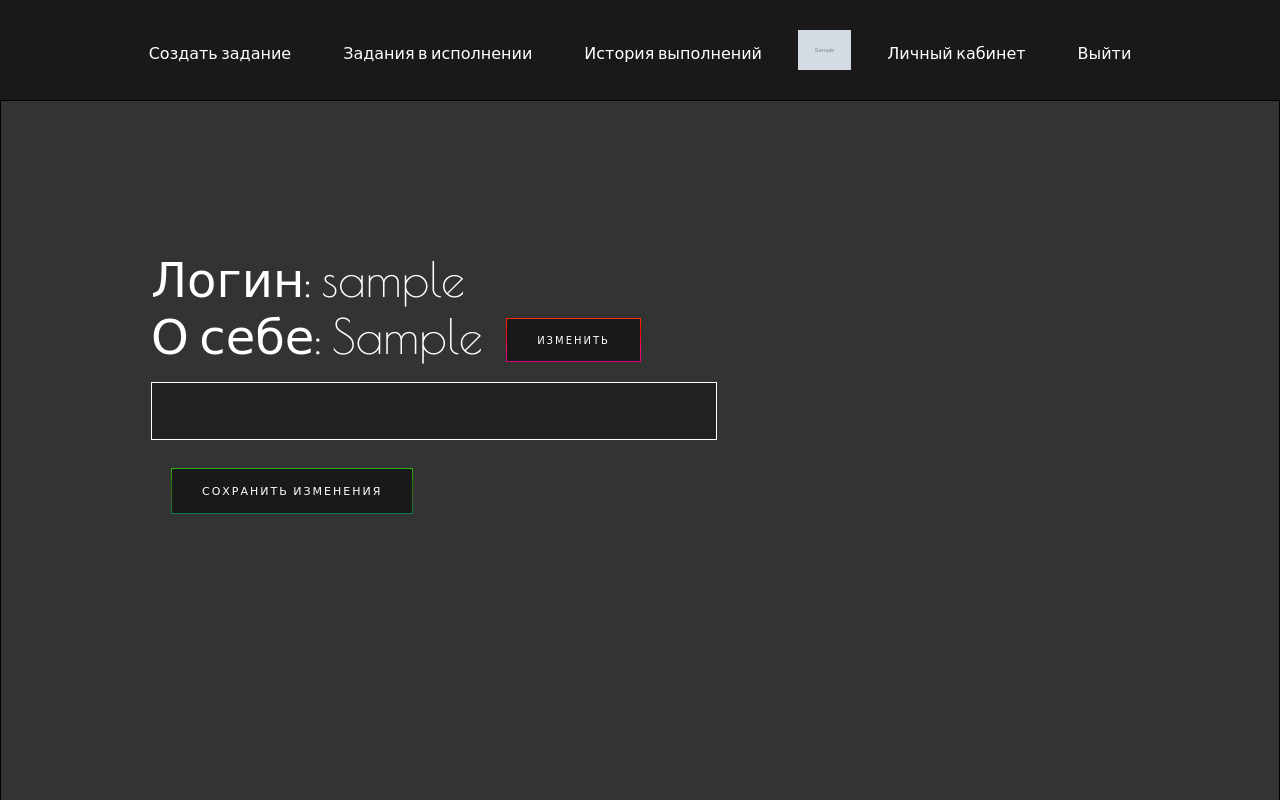
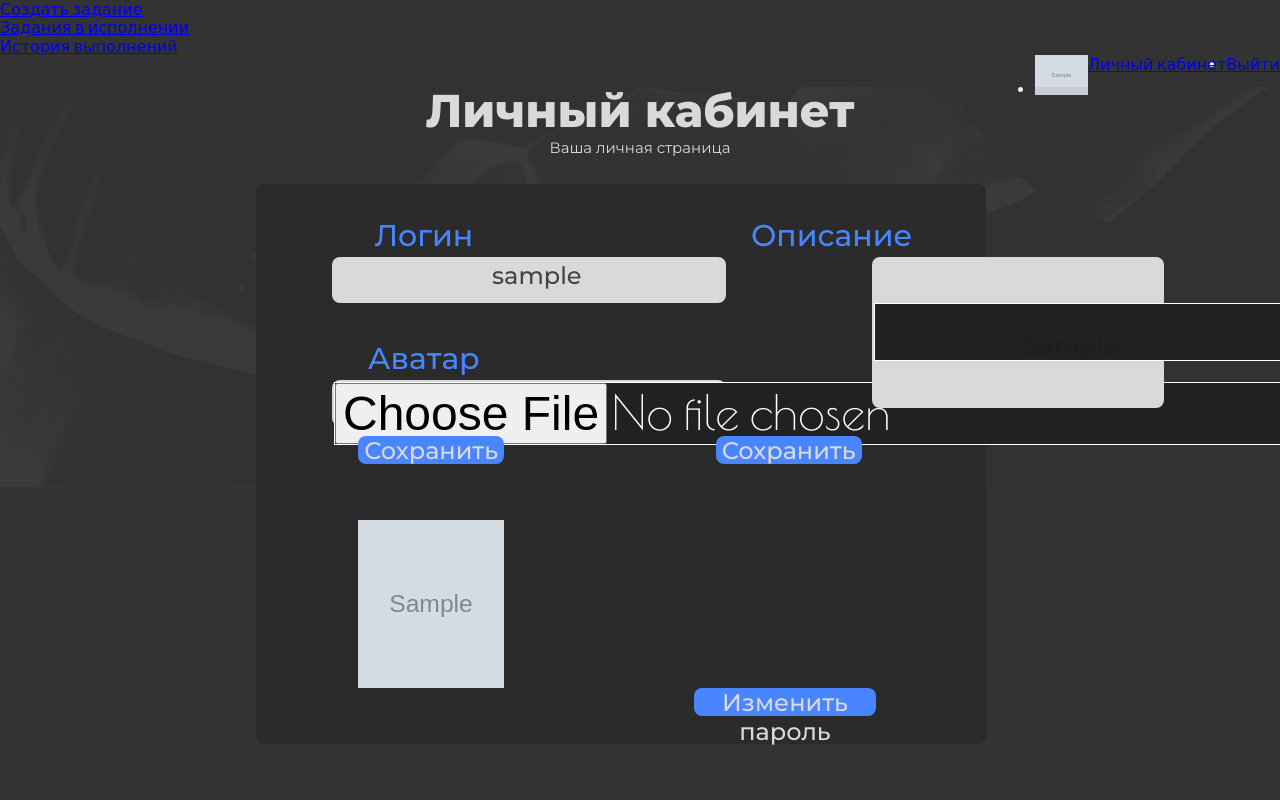
Before and after one commit to EgorElushov/AutomatedTaskDeliveryService, a Django app: page /lk/1/ in a window 1280 px wide. Run offline with Django 4.2, Linux system fonts and the light colour scheme; a user stored in the database is signed in; tables that the repository leaves empty hold one stand-in row (values such as "Sample post"); grey boxes marked "Sample" are stand-in pictures; some libraries are stand-ins or nearby versions.

Commit message:
add lk page

```diff
--- a/ServerPart/templates/lk.html
+++ b/ServerPart/templates/lk.html
@@ -1,5 +1,5 @@
 <!DOCTYPE html>
-<html lang="en">
+<html lang="english">
 <head>
     <script>
         function disp(form) {
@@ -10,106 +10,170 @@
             }
         }
     </script>
+    <title>Личный кабинет</title>
+    <meta name="viewport" content="width=device-width, initial-scale=1.0"/>
+    <meta charset="utf-8"/>
+    <meta property="twitter:card" content="summary_large_image"/>
     <style>
-       .layer { overflow: scroll; /* Добавляем полосы прокрутки */
- width: 100%; /* Ширина блока */
- height: 100%; /* Высота блока */
- padding: 150px; /* Поля вокруг текста */
- border: solid 1px black; /* Параметры рамки */
+        html {
+            line-height: 1.15;
+        }
+        body {
+            margin: 0;
+        }
+        * {
+            box-sizing: border-box;
+            border-width: 0;
+            border-style: solid;
+        }
+        button {
+            background-color: transparent;
+        }
+        body {
+            font-weight: 400;
+            font-style: normal;
+            text-decoration: none;
+            text-transform: none;
+            letter-spacing: normal;
+            line-height: 1.15;
+            color: var(--dl-color-gray-black);
+            background-color: var(--dl-color-gray-white);
+
         }
     </style>
-    <meta charset="UTF-8">
-    <meta name="viewport"
-          content="width=device-width, user-scalable=no, initial-scale=1.0, maximum-scale=1.0, minimum-scale=1.0">
-    <meta http-equiv="X-UA-Compatible" content="ie=edge">
-    <title>Voting create</title>
-    <script
-  src="https://code.jquery.com/jquery-3.4.1.min.js"
-  integrity="sha256-CSXorXvZcTkaix6Yvo6HppcZGetbYMGWSFlBw8HfCJo="
-  crossorigin="anonymous"></script>
-    <script src="https://cdnjs.cloudflare.com/ajax/libs/axios/0.19.1/axios.js"></script>
-    <style>
-        #input-container {
-            display: flex;
-            flex-direction: column;
-            max-width: 400px;
-        }
-    </style>
+    <link
+            rel="stylesheet"
+            href="https://fonts.googleapis.com/css2?family=Inter:wght@100;200;300;400;500;600;700;800;900&amp;display=swap"
+            data-tag="font"
+    />
+    <link
+            rel="stylesheet"
+            href="https://fonts.googleapis.com/css2?family=Nunito+Sans:ital,wght@0,200;0,300;0,400;0,500;0,600;0,700;0,800;0,900;1,200;1,300;1,400;1,500;1,600;1,700;1,800;1,900&amp;display=swap"
+            data-tag="font"
+    />
+    <link
+            rel="stylesheet"
+            href="https://fonts.googleapis.com/css2?family=Montserrat:ital,wght@0,100;0,200;0,300;0,400;0,500;0,600;0,700;0,800;0,900;1,100;1,200;1,300;1,400;1,500;1,600;1,700;1,800;1,900&amp;display=swap"
+            data-tag="font"
+    />
     {% load static %}
-    <link href="https://fonts.googleapis.com/css?family=Poiret+One&display=swap" rel="stylesheet">
-    <link rel="stylesheet" href="{% static 'css/basic-css.css' %}">
-    <link href="https://fonts.googleapis.com/css?family=Montserrat+Alternates&display=swap" rel="stylesheet">
-      <link rel="stylesheet" href="{% static 'css/time_style.css'%}" />
+    <link rel="stylesheet" href="{% static 'css/key.css' %}">
+    <link rel="stylesheet" href="{% static 'css/lk.css' %}">
 </head>
 <body>
-
 {% include "menu.html" %}
-<div class="layer">
-<label>Логин: {{login}}</label><br>
-<label>О себе: {{info}}</label>
-<input value="Изменить" type="button" class="button-container"  style=" font-size: 10px; top: -10px" onclick="disp(document.getElementById('info'))" />
+<div>
+    <link href="./frame2.css" rel="stylesheet"/>
+    <div class="container">
+        <div class="group-1">
+            <img
+                    src="{% static 'img/main.png' %}"
+                    alt="main"
+                    class="picture"
+            />
+        </div>
+        <span class="title-text"><span>Личный кабинет</span></span>
+        <span class="lower-title-text">
+            <span>Ваша личная страница</span>
+          </span>
+        <div class="lk-container">
+            <div>
+                <span class="login-text"><span>Логин</span></span>
+                <div class="login-field">
+                    <div class="fieldWrapper">
+                        {{ form.csrfmiddlewaretoken }}
+                    </div>
+                    <div>
+                        <div class="text-field-1">
+                            <div class="fieldWrapper">
+                                <span class="loginfield-text">{{ login }}</span>
+                            </div>
+                        </div>
+                    </div>
+                </div>
+                <form enctype="multipart/form-data" method="post">
+                    {% csrf_token %}
+                    <span class="avatar-text"><span>Аватар</span></span>
+                    <div class="avatar-field">
+                        <table align="center" cellpadding="10">
+                            <td>{{ ImgForm.image }}</td>
+                        </table>
+                    </div>
+                    <div class="button-one">
+                        <button type="submit" class="button-text">Сохранить</button>
+                    </div>
+                </form>
+                <div class="avatar-box">
+                    <img src="{{ avatar.img.url }}" border="0" height=100% width=100%>
+                </div>
+                <span class="description-text"><span>Описание</span></span>
+                <form method="POST">
+                    <div class="description-box">
+                        {% csrf_token %}
+                        <table align="center" cellpadding="10">
+                            <div class="comment">
+                                <tr>
+                                    <td>{{ form_info.info }}</td>
+                                </tr>
+                            </div>
+                        </table>
+                        <span class="descriptionbox-text">{{ info }}</span>
+                    </div>
+                    <div class="button-two">
+                        <button type="submit" class="button-text">Сохранить</button>
+                    </div>
+                </form>
+                <div class="button-three">
+                    <button type="submit" class="button-text" onclick="disp(document.getElementById('pass'))">Изменить
+                        пароль
+                    </button>
+                </div>
 
                 <form method="POST">
+                    <div id="pass" title="Смена пароля" class="passwords-box" style="display: none;">
                         {% csrf_token %}
-        <div class = comment
-             data-title = "Расскажите о себе!">
-             {{form_info.info}}
-        </div>
-        <br><br>
-        <input type="submit" class=button-container-green style=" font-size: 11px;" value="Сохранить изменения">
-    </form>
-</div>
-<br>
-<div id="avatar_upload">
-    <form enctype="multipart/form-data" method="post">
-        {% csrf_token %}
-        <label>Ваша аватарка:</label>
-        <br><br>
-        {{ImgForm.image}}
-        <br><br>
-        <input type="submit" class=button-container-green value="Сохранить" style=" font-size: 11px;"></input>
-    </form>
-</div>
-<br>
+                        <table align="center">
+                            <tr>
+                                <th>
+                                    <span class="password-text">Старый пароль:</span>
+                                </th>
 
-<input value="Изменить пароль" type="button" class="button-container" style=" font-size: 11px;" onclick="disp(document.getElementById('pass'))" />
-<div id="pass" title="Смена пароля" style="display: none;">
-    <form method="POST" >
-        {% csrf_token %}
-       <table width="100%" height="100%">
-        <tr style=" font-size: 22pt;">
-            <th>Старый пароль:</th>
-
-            <th>Новый пароль:</th>
-
-            <th>Новый пароль еще разок:</th>
                             </tr>
                             <tr>
-            <th><br></th>
-            <th><br></th>
-            <th><br></th>
+                                <th>
+                                    {{ form_pass.old_pass }}
+                                </th>
                             </tr>
                             <tr>
-           <th>{{ form_pass.old_pass }}</th>
-           <th>{{ form_pass.new_pass }}</th>
-           <th> {{ form_pass.new_pass_rep }}</th>
+                                <th>
+                                    <span class="password-text">Новый пароль:</span>
+                                </th>
                             </tr>
                             <tr>
-            <th><br></th>
-            <th><br></th>
-            <th><br></th>
+                                <th>
+                                    {{ form_pass.new_pass }}
+                                </th>
                             </tr>
                             <tr>
-            <th></th>
-            <th><input type="submit"  class="button-container-green" style=" font-size: 11px;" value="Cохрнаить изменения"></th>
-            <th></th>
+                                <th>
+                                    <span class="password-text">Ещё раз:</span>
+                                </th>
+                            </tr>
+                            <tr>
+                                <th>
+                                    {{ form_pass.new_pass_rep }}
+                                </th>
                             </tr>
                         </table>
+                        <div class="button-four">
+                            <button type="submit" class="button-text">Сохранить</button>
+                        </div>
+                    </div>
                 </form>
             </div>
         </div>
-{{message}}
-
-
+    </div>
+</div>
+{{ message }}
 </body>
 </html>
--- /dev/null
+++ b/static/css/lk.css
@@ -0,0 +1,287 @@
+.lk-container {
+    top: 23%;
+    left: 20%;
+    width: 57%;
+    height: 70%;
+    display: flex;
+    position: absolute;
+    align-items: flex-start;
+    flex-shrink: 1;
+    border-radius: 8px;
+    background-color: rgba(43, 43, 43, 1);
+}
+
+.group-1 {
+  top: 87px;
+  width: 100%;
+  height: 100%;
+  display: flex;
+  position: absolute;
+  align-items: flex-start;
+  flex-shrink: 1;
+}
+
+.picture {
+  top: 0px;
+  left: 0px;
+  width: 100%;
+  height: 50%;
+  position: absolute;
+}
+.title-text {
+    top: 10%;
+    color: rgba(217, 217, 217, 1);
+    width: 100%;
+    height: auto;
+    position: absolute;
+    font-size: 46px;
+    font-style: ExtraBold;
+    text-align: center;
+    font-family: Montserrat;
+    font-weight: 800;
+    line-height: 134%;
+    font-stretch: normal;
+    text-decoration: none;
+}
+
+.lower-title-text {
+    top: 17%;
+    color: rgba(217, 217, 217, 1);
+    width: 100%;
+    height: auto;
+    position: absolute;
+    font-size: 15px;
+    font-style: Regular;
+    text-align: center;
+    font-family: Montserrat;
+    font-weight: 400;
+    line-height: 158%;
+    font-stretch: normal;
+    text-decoration: none;
+}
+
+.description-box {
+    top: 13%;
+    left: 616px;
+    width: 40%;
+    height: 27%;
+    display: flex;
+    position: absolute;
+    align-items: flex-start;
+    flex-shrink: 1;
+    border-radius: 8px;
+    background-color: rgba(217, 217, 217, 1);
+}
+
+.description-text {
+    top: 5%;
+    left: 63%;
+    color: rgba(73, 133, 255, 1);
+    width: 232px;
+    height: auto;
+    position: absolute;
+    font-size: 30px;
+    font-style: Medium;
+    text-align: center;
+    font-family: Montserrat;
+    font-weight: 500;
+    line-height: 158.46999883651733%;
+    font-stretch: normal;
+    text-decoration: none;
+}
+
+.descriptionbox-text {
+    top: 50%;
+    left: 25%;
+    color: rgba(30, 30, 30, 0.800000011920929);
+    width: 252px;
+    height: auto;
+    position: absolute;
+    font-size: 24px;
+    font-style: Medium;
+    text-align: center;
+    font-family: Montserrat;
+    font-weight: 500;
+    line-height: normal;
+    font-stretch: normal;
+    text-decoration: none;
+}
+
+.login-field {
+    top: 13%;
+    left: 76.00004577636719px;
+    width: 394px;
+    height: 46px;
+    display: flex;
+    position: absolute;
+    align-items: flex-start;
+    flex-shrink: 1;
+    border-radius: 8px;
+    background-color: rgba(217, 217, 217, 1);
+}
+
+.loginfield-text {
+    top: 10%;
+    left: 20%;
+    color: rgba(30, 30, 30, 0.800000011920929);
+    width: 252px;
+    height: auto;
+    position: absolute;
+    font-size: 24px;
+    font-style: Medium;
+    text-align: center;
+    font-family: Montserrat;
+    font-weight: 500;
+    line-height: normal;
+    font-stretch: normal;
+    text-decoration: none;
+}
+
+.login-text {
+    top: 5%;
+    left: 13%;
+    color: rgba(73, 133, 255, 1);
+    width: 20%;
+    height: auto;
+    position: absolute;
+    font-size: 30px;
+    font-style: Medium;
+    text-align: center;
+    font-family: Montserrat;
+    font-weight: 500;
+    line-height: 158.46999883651733%;
+    font-stretch: normal;
+    text-decoration: none;
+}
+
+.avatar-field {
+    top: 35%;
+    left: 76.00004577636719px;
+    width: 394px;
+    height: 46px;
+    display: flex;
+    position: absolute;
+    align-items: flex-start;
+    flex-shrink: 1;
+    border-radius: 8px;
+    background-color: rgba(217, 217, 217, 1);
+}
+
+.avatar-box {
+    top: 60%;
+    left: 14%;
+    width: 20%;
+    height: 30%;
+    display: flex;
+    position: absolute;
+    align-items: flex-start;
+    flex-shrink: 1;
+    border-radius: 8px;
+    background-color: rgba(217, 217, 217, 1);
+}
+
+.avatar-text {
+    top: 27%;
+    left: 13%;
+    color: rgba(73, 133, 255, 1);
+    width: 20%;
+    height: auto;
+    position: absolute;
+    font-size: 30px;
+    font-style: Medium;
+    text-align: center;
+    font-family: Montserrat;
+    font-weight: 500;
+    line-height: 158.46999883651733%;
+    font-stretch: normal;
+    text-decoration: none;
+}
+
+.button-one {
+    top: 45%;
+    left: 14%;
+    width: 20%;
+    height: 5%;
+    display: flex;
+    position: absolute;
+    align-items: flex-start;
+    flex-shrink: 1;
+    border-radius: 8px;
+    background-color: rgba(73, 133, 255, 1);
+}
+
+.button-two {
+    top: 45%;
+    left: 63%;
+    width: 20%;
+    height: 5%;
+    display: flex;
+    position: absolute;
+    align-items: flex-start;
+    flex-shrink: 1;
+    border-radius: 8px;
+    background-color: rgba(73, 133, 255, 1);
+}
+
+.button-three {
+    top: 90%;
+    left: 60%;
+    width: 25%;
+    height: 5%;
+    display: flex;
+    position: absolute;
+    align-items: flex-start;
+    flex-shrink: 1;
+    border-radius: 8px;
+    background-color: rgba(73, 133, 255, 1);
+}
+
+.button-four {
+    top: 75%;
+    left: 30%;
+    width: 40%;
+    height: 15%;
+    display: flex;
+    position: absolute;
+    align-items: flex-start;
+    flex-shrink: 1;
+    border-radius: 8px;
+    background-color: rgba(73, 133, 255, 1);
+}
+
+.button-text {
+    top: 1%;
+    color: rgba(217, 217, 217, 1);
+    width: 100%;
+    height: auto;
+    position: absolute;
+    font-size: 24px;
+    font-style: Medium;
+    text-align: center;
+    font-family: Montserrat;
+    font-weight: 500;
+    line-height: normal;
+    font-stretch: normal;
+    text-decoration: none;
+}
+
+.passwords-box {
+    top: 55%;
+    left: 52%;
+    width: 40%;
+    height: 32%;
+    display: flex;
+    position: absolute;
+    align-items: flex-start;
+    flex-shrink: 1;
+    border-radius: 8px;
+    background-color: rgba(217, 217, 217, 1);
+}
+
+.password-text {
+    color: rgba(73, 133, 255, 1);
+    font-size: 20px;
+    font-style: Medium;
+    font-family: Montserrat;
+    font-weight: 500;
+}
```
Lines whose indentation alone changed are shown as unchanged.
